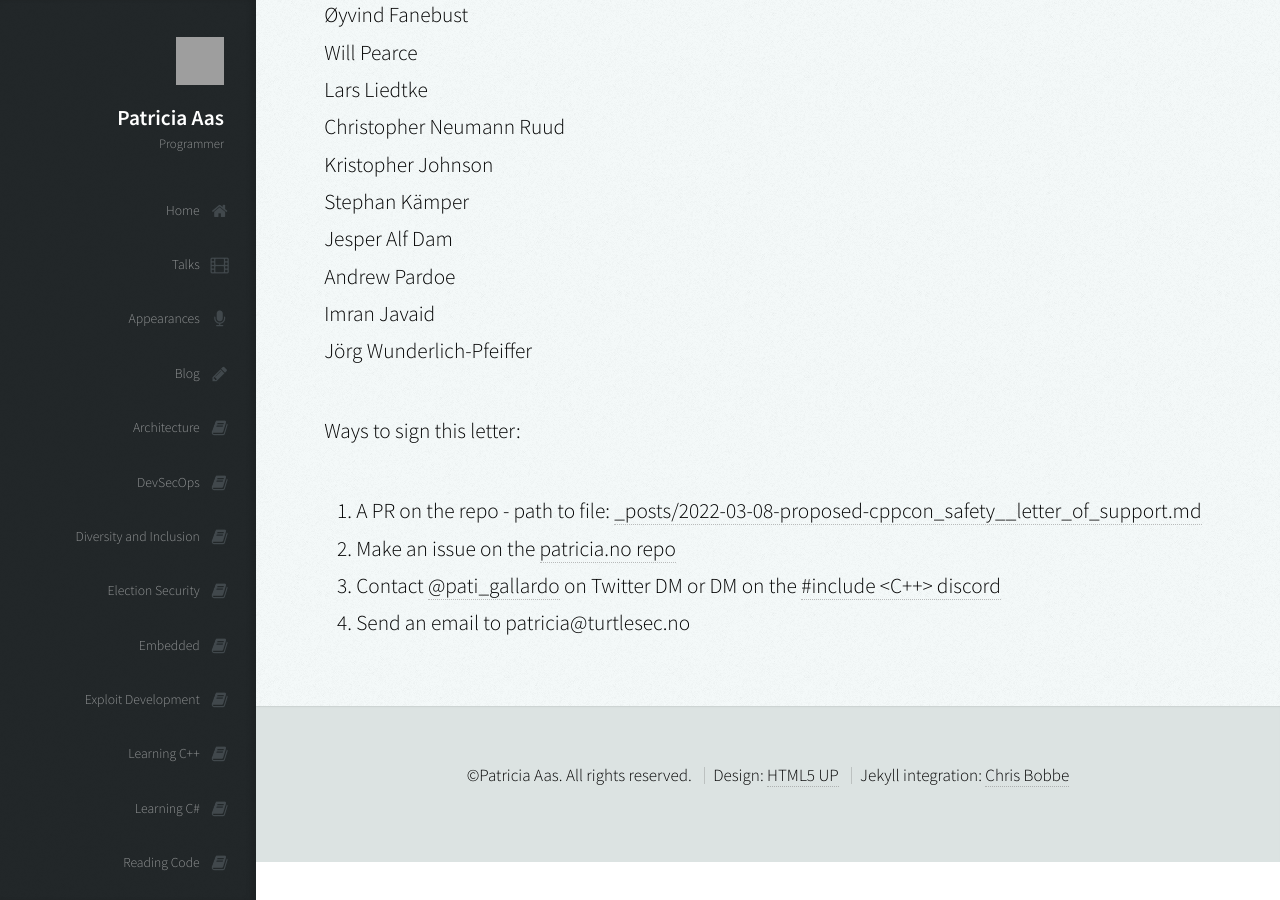
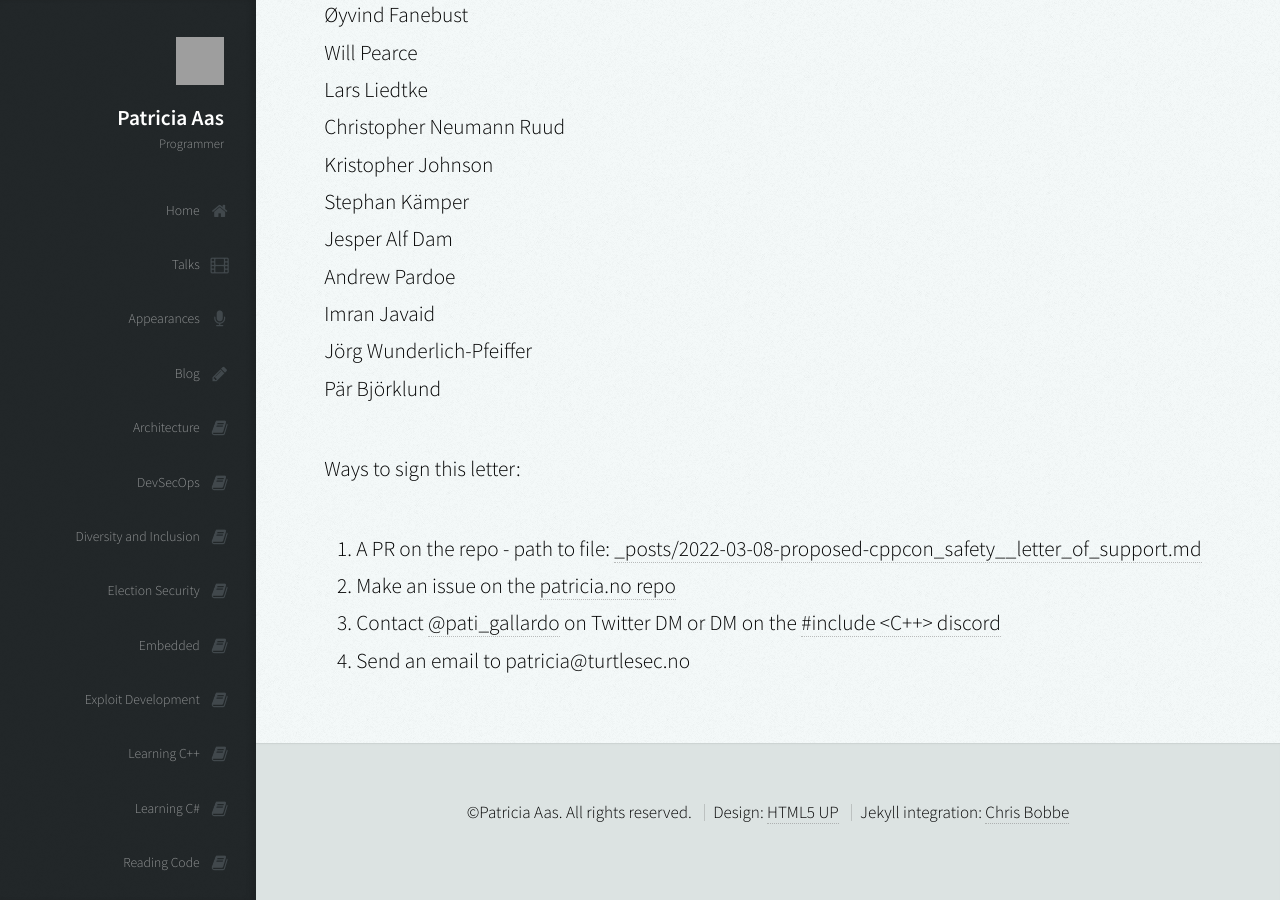
Before and after one commit to patricia-gallardo/patricia-gallardo.github.io, a Jekyll site: the page built from _posts/2022-03-08-proposed-cppcon_safety__letter_of_support.md, in a window 1280 px wide and 900 px high, scrolled down 9293 px. Built offline with Jekyll 4.4.1, drawn with Linux system fonts in a browser that asks for light colours; nearby versions of some CDN libraries; grey boxes are pictures that could not be loaded.

Commit message:
Update 2022-03-08-proposed-cppcon_safety__letter_of_support.md
Signing this.

```diff
--- a/_posts/2022-03-08-proposed-cppcon_safety__letter_of_support.md
+++ b/_posts/2022-03-08-proposed-cppcon_safety__letter_of_support.md
@@ -257,6 +257,7 @@ Jesper Alf Dam <br>
 Andrew Pardoe<br>
 Imran Javaid <br>
 Jörg Wunderlich-Pfeiffer <br>
+Pär Björklund <br>
 
 
 Ways to sign this letter:
```
